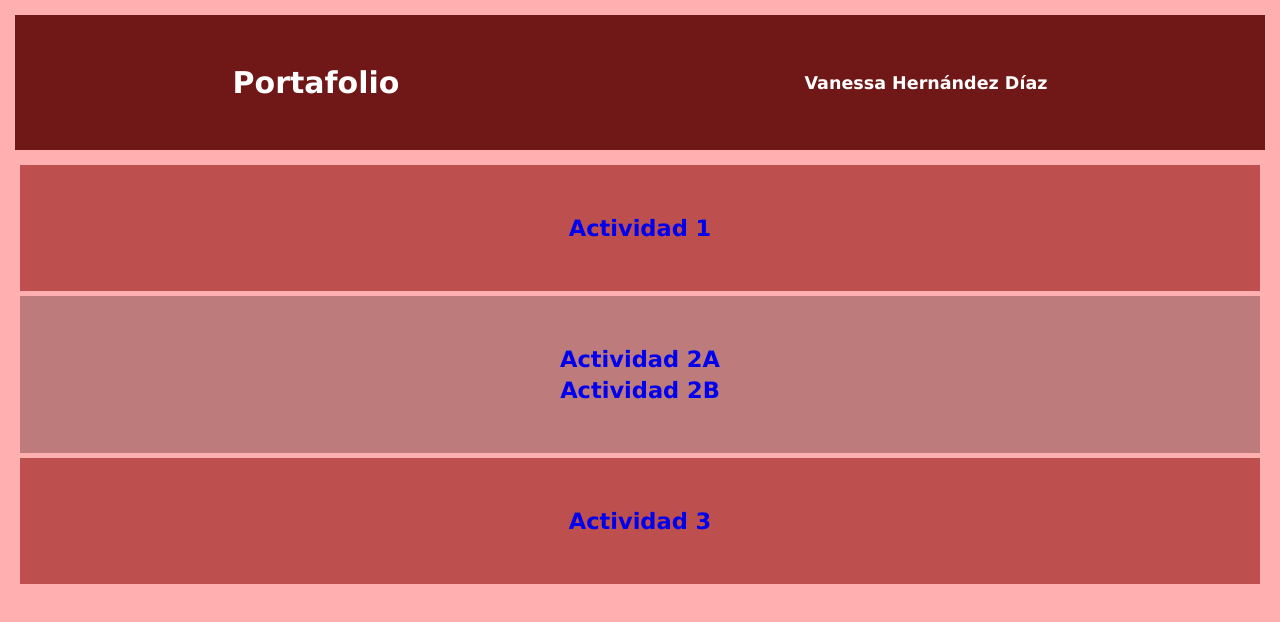
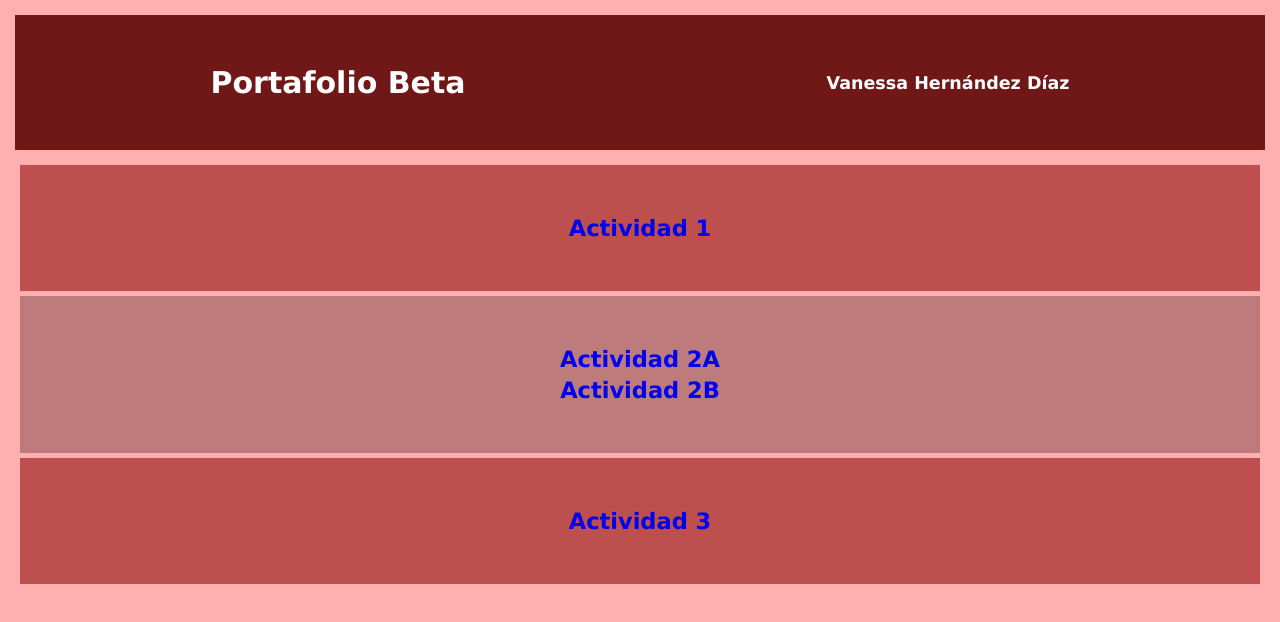
Before and after one commit to VanessaHD2004/portafolio.github.io, a plain HTML site: page index.html in a window 1280 px wide. Drawn offline with Linux system fonts and the light colour scheme.

Commit message:
Update index.html

```diff
--- a/index.html
+++ b/index.html
@@ -8,7 +8,7 @@
 </head>
 <body>
     <header>
-        <h1>Portafolio</h1>
+        <h1>Portafolio Beta</h1>
         <h3>Vanessa Hernández Díaz</h3>
     </header>
     <div class="main">
```
